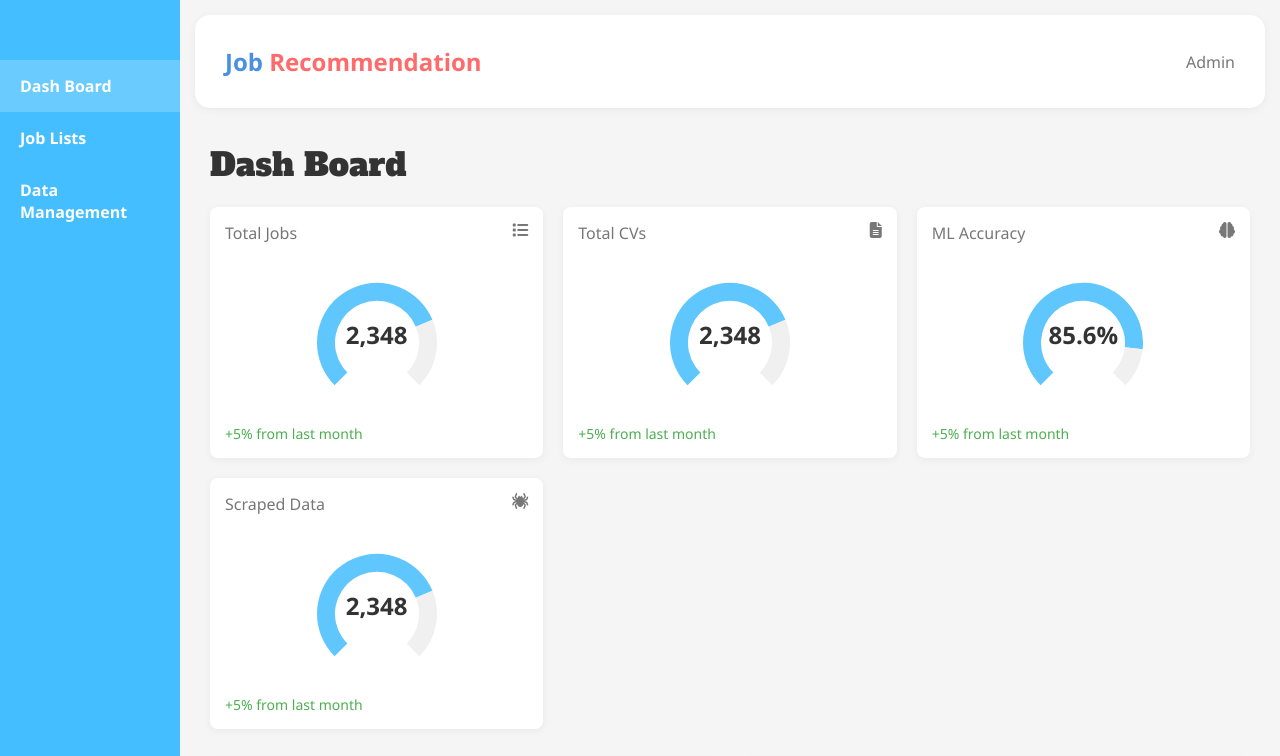
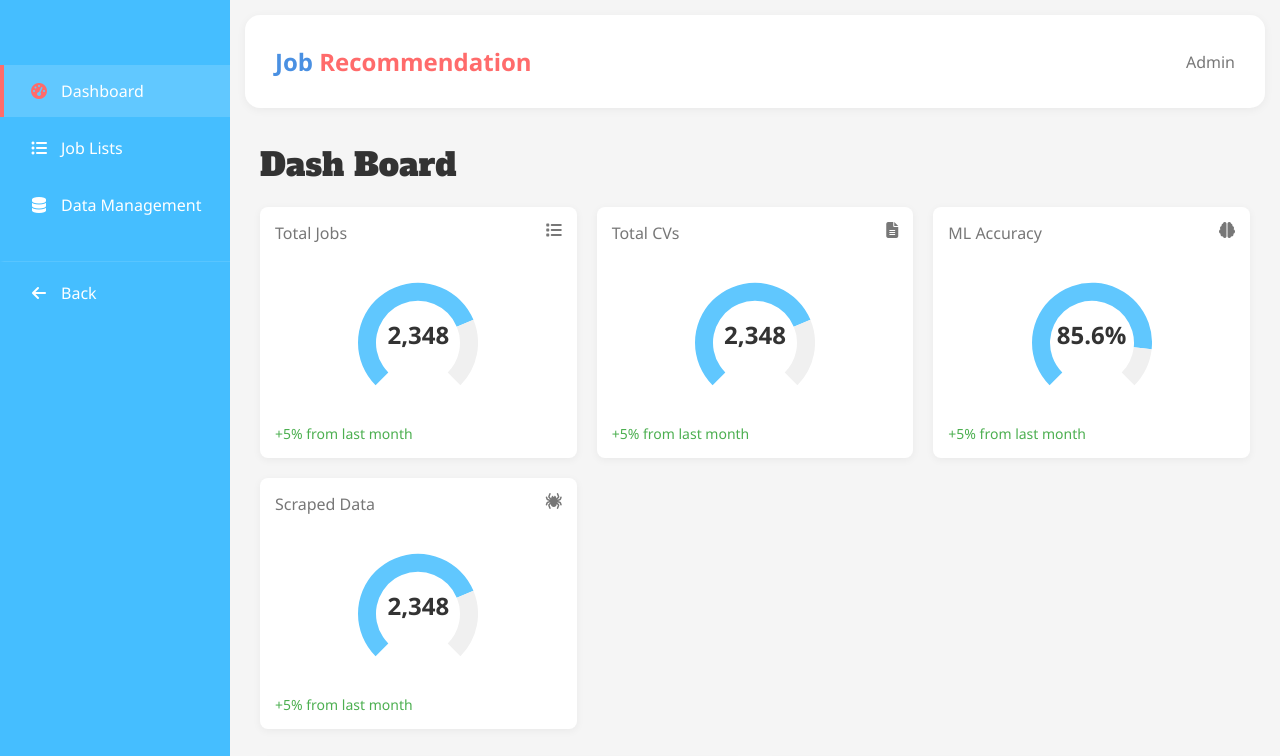
Before and after one commit to Hour7/Website-Machine, a plain HTML site: page Admin/index.html in a window 1280 px wide. Shown: the top 756 px of the page. Drawn offline with nearby package versions, Linux system fonts and the light colour scheme; a web font is replaced by a local one.

Commit message:
latest update

```diff
--- a/Admin/index.html
+++ b/Admin/index.html
@@ -19,13 +19,22 @@
         <!-- Sidebar -->
         <div class="sidebar">
             <div class="nav-item" data-page="dashboard">
-                <span>Dash Board</span>
+                <i class="fas fa-tachometer-alt"></i>
+                <span>Dashboard</span>
             </div>
             <div class="nav-item" data-page="job-lists">
+                <i class="fas fa-list-ul"></i>
                 <span>Job Lists</span>
             </div>
             <div class="nav-item" data-page="data-management">
+                <i class="fas fa-database"></i>
                 <span>Data Management</span>
+            </div>
+            <div class="nav-item back-item">
+                <button>
+                    <i class="fas fa-arrow-left"></i>
+                    <a href="../index.html" class="back-button">Back</a>
+                </button>
             </div>
         </div>
 
@@ -270,7 +279,7 @@
 
                         <div class="form-section">
                             <h4>Custom URL (if selected)</h4>
-                            <input type="text" placeholder="https://www.figma.com/design/" value="https://www.figma.com/design/" />
+                            <input type="text" placeholder="https://www.example.com"  />
                             <p class="form-hint">Enter the full URL of the job board or website to scrape.</p>
                         </div>
 
--- a/Admin/styles.css
+++ b/Admin/styles.css
@@ -18,23 +18,68 @@ body {
 
 /* Sidebar Styles */
 .sidebar {
-   width: 180px;
+   width: 230px;
    background-color: #45beff;
    color: white;
    padding-top: 60px;
 }
-
 .nav-item {
-   padding: 15px 20px;
+   padding: 15px 25px;
    font-family: "Rowdies", cursive;
    font-size: 16px;
    cursor: pointer;
-   transition: background-color 0.3s;
-   font-weight: 600;
+   transition: all 0.3s ease;
+   display: flex;
+   align-items: center;
+   border-left: 4px solid transparent;
+   margin: 5px 0;
+}
+
+.nav-item i {
+   margin-right: 12px;
+   width: 20px;
+   text-align: center;
 }
 
 .nav-item:hover, .nav-item.active {
-   background-color: rgba(255, 255, 255, 0.2);
+   background-color: rgba(255, 255, 255, 0.15);
+   border-left: 4px solid #ff6b6b;
+   color: white;
+}
+
+.nav-item:hover span, .nav-item.active span {
+   color: white;
+}
+
+.nav-item button {
+   border: none;
+   background: transparent;
+   font-family: "Rowdies", cursive;
+   font-size: 16px;
+   cursor: pointer;
+   color: white;
+   padding: 0;
+   display: flex;
+   align-items: center;
+   width: 100%;
+}
+
+.nav-item button a {
+   color: white;
+   text-decoration: none;
+   transition: color 0.3s;
+}
+
+.back-item {
+   margin-top: 30px;
+   border-top: 1px solid rgba(255, 255, 255, 0.1);
+   padding-top: 20px;
+}
+
+.nav-item:hover button a,
+.nav-item:hover i,
+.nav-item.active i {
+   color: #ff6b6b;
 }
 
 /* Main Content Styles */
@@ -58,7 +103,7 @@ header {
 
 .logo {
    font-size: 24px;
-   font-weight: bold;
+   font-weight: 700;
 }
 
 .blue-text {
@@ -437,7 +482,7 @@ header {
 }
 
 .slider {
-   -webkit-appearance: none;
+   appearance: none;
    width: 100%;
    height: 5px;
    border-radius: 5px;
```
